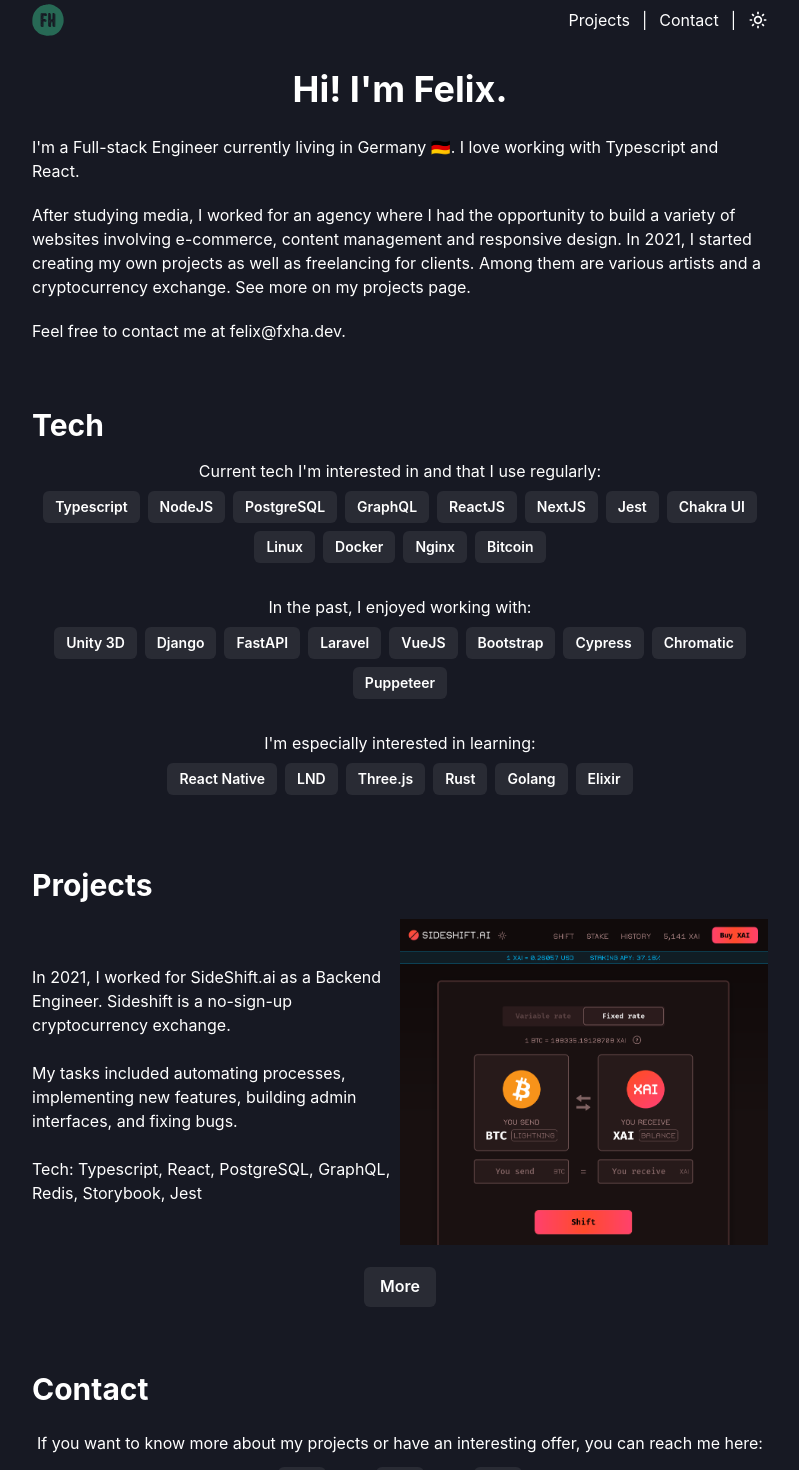
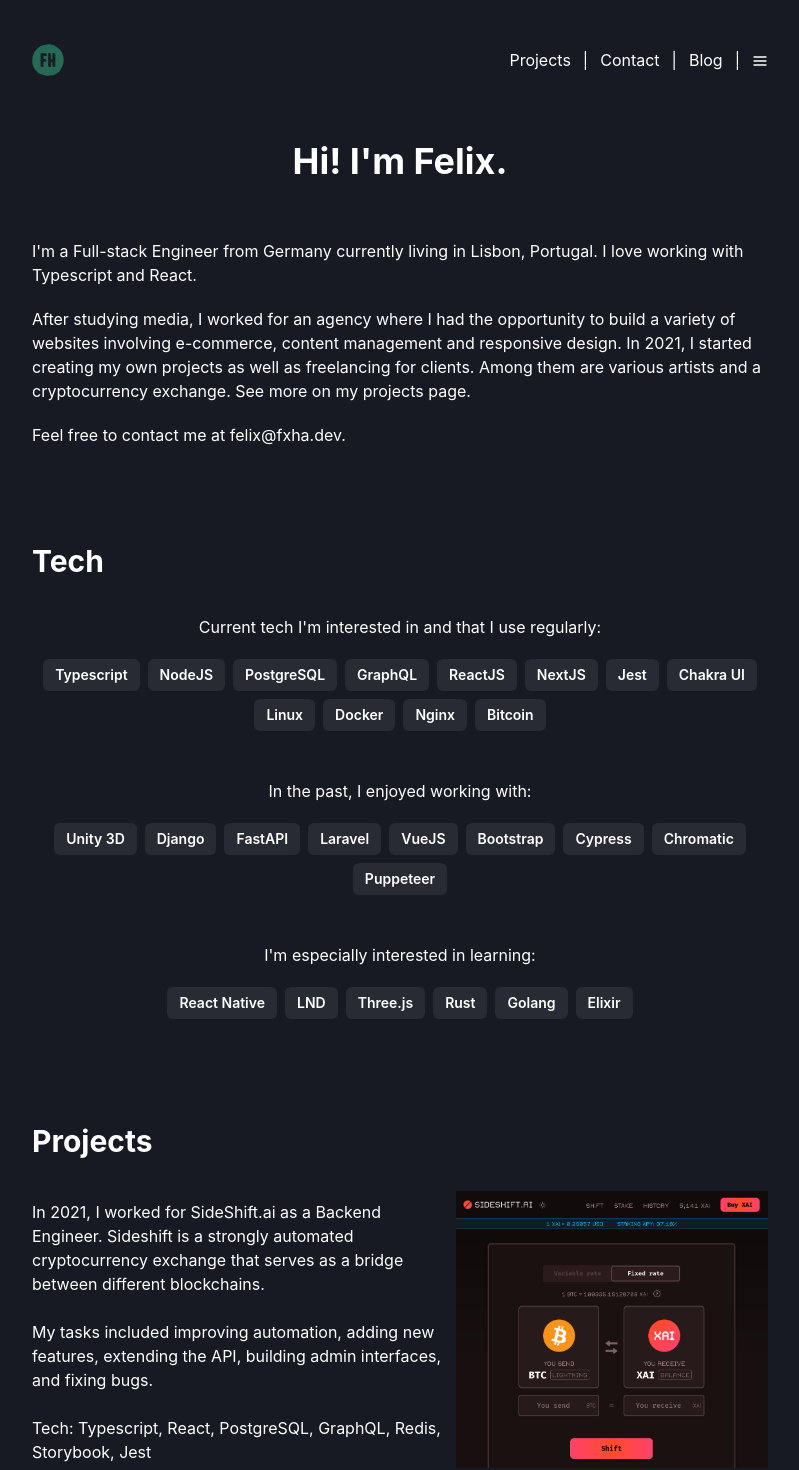
Before and after one commit to fx-ha/fxha.dev, a Next.js app: page / in a window 1280 px wide. Shown: the part 20-1490 px from the top of the page, without its empty margins (240-1039 px from the left). Built offline with nearby package versions, Linux system fonts and the light colour scheme.

Commit message:
feat: :sparkles: support multiple languages (#26)

```diff
--- /dev/null
+++ b/next.config.js
@@ -0,0 +1,6 @@
+module.exports = {
+  i18n: {
+    locales: ['en', 'de'],
+    defaultLocale: 'en',
+  },
+}
--- a/src/components/ContactPreview.tsx
+++ b/src/components/ContactPreview.tsx
@@ -9,19 +9,34 @@
 } from '@chakra-ui/react'
 import { FaGithub, FaTelegramPlane } from 'react-icons/fa'
 import { BiMailSend } from 'react-icons/bi'
+import { useLang } from '../utils'
 
-const ContactPreview = () => (
-  <Box as="section" mt={16} mb={10}>
+const contactContent = {
+  en: {
+    heading: 'Contact',
+    p1: 'If you want to know more about my projects or have an interesting offer, you can reach me here:',
+  },
+  de: {
+    heading: 'Kontakt',
+    p1: 'Wenn Du mehr über meine Projekte erfahren möchtest oder ein interessantes Angebot hast, kannst Du mich hier erreichen:',
+  },
+}
+
+const ContactPreview = () => {
+  const lang = useLang()
+  const { heading, p1 } = contactContent[lang]
+
+  return (
+    <Box as="section" mb="16">
       <Heading as="h2" size="lg">
-      Contact
+        {heading}
       </Heading>
 
-    <Text mt={6} textAlign="center">
-      If you want to know more about my projects or have an interesting offer,
-      you can reach me here:
+      <Text mt="8" textAlign="center">
+        {p1}
       </Text>
 
-    <Flex mt={3} alignItems="center" justifyContent="center">
+      <Flex mt="5" alignItems="center" justifyContent="center">
         <HStack spacing={50}>
           <Link href="mailto:felix@fxha.dev" isExternal>
             <IconButton
@@ -50,5 +65,6 @@
       </Flex>
     </Box>
   )
+}
 
 export default ContactPreview
--- a/src/components/Intro.tsx
+++ b/src/components/Intro.tsx
@@ -1,36 +1,51 @@
 import NextLink from 'next/link'
 import { Box, Flex, Heading, Link, Text, VStack } from '@chakra-ui/react'
+import { useLang } from '../utils'
 
-const Intro = () => (
-  <Box as="section" mt={8}>
-    <Heading textAlign="center">Hi! I&#39;m Felix.</Heading>
+const introContent = {
+  en: {
+    heading: "Hi! I'm Felix.",
+    p1: "I'm a Full-stack Engineer from Germany currently living in Lisbon, Portugal. I love working with Typescript and React.",
+    p2: 'After studying media, I worked for an agency where I had the opportunity to build a variety of websites involving e-commerce, content management and responsive design. In 2021, I started creating my own projects as well as freelancing for clients. Among them are various artists and a cryptocurrency exchange. See more on my',
+    projects: 'projects page',
+    p3: 'Feel free to contact me at',
+  },
+  de: {
+    heading: 'Hi! Ich bin Felix.',
+    p1: 'Ich bin ein Full-stack-Entwickler aus Deutschland und lebe gerade in Lissabon. Ich arbeite besonders gern mit Typescript und React.',
+    p2: 'Nach einem Medienstudium habe ich für eine Werbeagentur gearbeitet, wo ich die Möglichkeit hatte, mich an einer Reihe von Projekten auszuprobieren. Wir bauten Webseiten mit E-Commerce-Funktionen und passten Content-Management-Systeme an Kundenwünsche an. Alles im Responsive Design. 2021 begann ich, eigene Projekte zu entwerfen und selbstständig für Kunden zu arbeiten. Dazu zählen mehrere Künstlerprojekte und eine Tauschbörse für Kryptowährungen. Mehr dazu auf meiner',
+    projects: 'Projektseite',
+    p3: 'Bei Interesse kannst Du mich erreichen unter',
+  },
+}
 
-    <Flex mt={6}>
+const Intro = () => {
+  const lang = useLang()
+  const { heading, p1, p2, projects, p3 } = introContent[lang]
+
+  return (
+    <Box as="section" mb="24">
+      <Heading textAlign="center">{heading}</Heading>
+
+      <Flex mt="14">
         <VStack align="left" spacing={5}>
-        <Text>
-          I&#39;m a Full-stack Engineer currently living in Germany 🇩🇪. I love
-          working with Typescript and React.
-        </Text>
+          <Text>{p1}</Text>
 
           <Text>
-          After studying media, I worked for an agency where I had the
-          opportunity to build a variety of websites involving e-commerce,
-          content management and responsive design. In 2021, I started creating
-          my own projects as well as freelancing for clients. Among them are
-          various artists and a cryptocurrency exchange. See more on my{' '}
+            {p2}{' '}
             <NextLink href="/projects" passHref>
-            <Link>projects page</Link>
+              <Link>{projects}</Link>
             </NextLink>
             .
           </Text>
 
           <Text>
-          Feel free to contact me at{' '}
-          <Link href="mailto:felix@fxha.dev">felix@fxha.dev</Link>.
+            {p3} <Link href="mailto:felix@fxha.dev">felix@fxha.dev</Link>.
           </Text>
         </VStack>
       </Flex>
     </Box>
   )
+}
 
 export default Intro
--- a/src/components/Navigation.tsx
+++ b/src/components/Navigation.tsx
@@ -1,22 +1,55 @@
 import NextLink from 'next/link'
+import { useRouter } from 'next/router'
 import {
   Flex,
   HStack,
   Icon,
   Link,
+  Menu,
+  MenuButton,
+  MenuItem,
+  MenuList,
   Spacer,
   Text,
   useColorMode,
 } from '@chakra-ui/react'
+import { HamburgerIcon } from '@chakra-ui/icons'
 import { BiMoon, BiSun } from 'react-icons/bi'
 import { ActiveLink } from '.'
+import { useLang } from '../utils'
+
+const navigationContent = {
+  en: {
+    projects: 'Projects',
+    contact: 'Contact',
+    blog: 'Blog',
+  },
+  de: {
+    projects: 'Projekte',
+    contact: 'Kontakt',
+    blog: 'Blog',
+  },
+}
 
 const Navigation = () => {
   const { colorMode, toggleColorMode } = useColorMode()
   const isDark = colorMode === 'dark'
 
+  const router = useRouter()
+  const { pathname, asPath, query, locale } = router
+  const isEnglish = locale === 'en'
+
+  const toggleLanguage = () => {
+    router.push({ pathname, query }, asPath, {
+      locale: isEnglish ? 'de' : 'en',
+    })
+  }
+
+  const lang = useLang()
+  const { projects, contact, blog } = navigationContent[lang]
+
   return (
-    <Flex as="nav" alignItems="center" my={6}>
+    <Flex as="nav" alignItems="center" mt={{ base: '5', sm: '16' }} mb="16">
       <NextLink href="/" passHref>
         <Link>
           <Icon
@@ -41,16 +74,31 @@
       <Spacer />
 
       <HStack spacing={3}>
-        <ActiveLink href="/projects">Projects</ActiveLink>
+        <ActiveLink href="/projects">{projects}</ActiveLink>
         <Text>|</Text>
-        <ActiveLink href="/contact">Contact</ActiveLink>
+        <ActiveLink href="/contact">{contact}</ActiveLink>
         <Text>|</Text>
-        <Icon
-          as={isDark ? BiSun : BiMoon}
-          onClick={toggleColorMode}
-          cursor="pointer"
-          boxSize={5}
-        />
+        <ActiveLink href="/blog">{blog}</ActiveLink>
+        <Text>|</Text>
+        <Menu>
+          <MenuButton>
+            <Icon
+              as={HamburgerIcon}
+              aria-label="Options"
+              cursor="pointer"
+              boxSize={4}
+              mb={0.5}
+            />
+          </MenuButton>
+          <MenuList>
+            <MenuItem onClick={toggleLanguage}>
+              {isEnglish ? 'German' : 'English'}
+            </MenuItem>
+            <MenuItem onClick={toggleColorMode}>
+              <Icon as={isDark ? BiSun : BiMoon} cursor="pointer" boxSize={5} />
+            </MenuItem>
+          </MenuList>
+        </Menu>
       </HStack>
     </Flex>
   )
--- a/src/components/ProjectsPreview.tsx
+++ b/src/components/ProjectsPreview.tsx
@@ -11,33 +11,48 @@
   useColorMode,
   VStack,
 } from '@chakra-ui/react'
+import { useLang } from '../utils'
+
+const projectsContent = {
+  en: {
+    heading: 'Projects',
+    p11: 'In 2021, I worked for',
+    p12: 'as a Backend Engineer. Sideshift is a strongly automated cryptocurrency exchange that serves as a bridge between different blockchains.',
+    p2: 'My tasks included improving automation, adding new features, extending the API, building admin interfaces, and fixing bugs.',
+  },
+  de: {
+    heading: 'Projekte',
+    p11: '2021 habe ich für',
+    p12: 'als Backend-Entwickler gearbeitet. Sideshift ist eine stark automatisierte Tauschbörse für Kryptowährungen, die als Brücke zwischen verschiedenen Blockchains dient.',
+    p2: 'Meine Aufgabe war, Prozesse zu automatisieren, neue Funktionen zu implementieren, das API zu erweitern, grafische Oberflächen für Administratoren zu bauen und Fehler zu beheben.',
+  },
+}
 
 const ProjectsPreview = () => {
   const { colorMode } = useColorMode()
   const isDark = colorMode === 'dark'
 
+  const lang = useLang()
+  const { heading, p11, p12, p2 } = projectsContent[lang]
+
   return (
-    <Box as="section" mt={16}>
+    <Box as="section" mb="24">
       <Heading as="h2" size="lg">
-        Projects
+        {heading}
       </Heading>
 
-      <Flex mt={4} justifyContent="center" alignItems="center">
+      <Flex mt="8" justifyContent="center" alignItems="center">
         <Stack direction={{ base: 'column', sm: 'row' }}>
           <Flex alignItems="center">
             <VStack align="left" spacing={6}>
               <Text>
-                In 2021, I worked for{' '}
+                {p11}{' '}
                 <Link isExternal href="https://sideshift.ai/a/discount">
                   SideShift.ai
                 </Link>{' '}
-                as a Backend Engineer. Sideshift is a no-sign-up cryptocurrency
-                exchange.
+                {p12}
               </Text>
-              <Text>
-                My tasks included automating processes, implementing new
-                features, building admin interfaces, and fixing bugs.
-              </Text>
+              <Text>{p2}</Text>
               <Text>
                 Tech: Typescript, React, PostgreSQL, GraphQL, Redis, Storybook,
                 Jest
@@ -62,7 +77,7 @@
         </Stack>
       </Flex>
 
-      <Flex mt={4} justifyContent="center">
+      <Flex mt="6" justifyContent="center">
         <NextLink href="/projects" passHref>
           <Link _hover={{ textDecoration: 'none' }}>
             <Button>More</Button>
--- a/src/components/Tech.tsx
+++ b/src/components/Tech.tsx
@@ -1,18 +1,40 @@
 import { Box, Heading, Flex, Text } from '@chakra-ui/react'
 import { TechButton } from '.'
+import { useLang } from '../utils'
 
-const Tech = () => (
-  <Box as="section" mt={16}>
+const techContent = {
+  en: {
+    heading: 'Tech',
+    p1: "Current tech I'm interested in and that I use regularly:",
+    p2: 'In the past, I enjoyed working with:',
+    p3: "I'm especially interested in learning:",
+  },
+  de: {
+    heading: 'Tech',
+    p1: 'Aktuelle Technologien, die mich interessieren und die ich regelmäßig nutze:',
+    p2: 'Früher arbeitete ich gerne mit:',
+    p3: 'In Zukunft würde ich gerne lernen:',
+  },
+}
+
+const Tech = () => {
+  const lang = useLang()
+  const { heading, p1, p2, p3 } = techContent[lang]
+
+  return (
+    <Box as="section" mb="24">
       <Heading as="h2" size="lg">
-      Tech
+        {heading}
       </Heading>
 
-    <Text mt={4} textAlign="center">
-      Current tech I&#39;m interested in and that I use regularly:
+      <Text mt="9" textAlign="center">
+        {p1}
       </Text>
 
-    <Flex mt={2} wrap="wrap" justifyContent="center">
-      <TechButton href="https://www.typescriptlang.org/">Typescript</TechButton>
+      <Flex mt="5" wrap="wrap" justifyContent="center">
+        <TechButton href="https://www.typescriptlang.org/">
+          Typescript
+        </TechButton>
         <TechButton href="https://nodejs.org/">NodeJS</TechButton>
         <TechButton href="https://www.postgresql.org/">PostgreSQL</TechButton>
         <TechButton href="https://graphql.org/">GraphQL</TechButton>
@@ -26,11 +48,11 @@
         <TechButton href="https://bitcoin.org/">Bitcoin</TechButton>
       </Flex>
 
-    <Text mt={6} textAlign="center">
-      In the past, I enjoyed working with:
+      <Text mt="10" textAlign="center">
+        {p2}
       </Text>
 
-    <Flex mt={2} wrap="wrap" justifyContent="center">
+      <Flex mt="5" wrap="wrap" justifyContent="center">
         <TechButton href="/">Unity 3D</TechButton>
         <TechButton href="https://www.djangoproject.com/">Django</TechButton>
         <TechButton href="https://fastapi.tiangolo.com/">FastAPI</TechButton>
@@ -42,11 +64,11 @@
         <TechButton href="https://pptr.dev/">Puppeteer</TechButton>
       </Flex>
 
-    <Text mt={6} textAlign="center">
-      I&#39;m especially interested in learning:
+      <Text mt="10" textAlign="center">
+        {p3}
       </Text>
 
-    <Flex mt={2} wrap="wrap" justifyContent="center">
+      <Flex mt="5" wrap="wrap" justifyContent="center">
         <TechButton href="https://reactnative.dev/">React Native</TechButton>
         <TechButton href="https://docs.lightning.engineering/">LND</TechButton>
         <TechButton href="https://threejs.org/">Three.js</TechButton>
@@ -56,5 +78,6 @@
       </Flex>
     </Box>
   )
+}
 
 export default Tech
--- /dev/null
+++ b/src/utils/index.ts
@@ -0,0 +1 @@
+export { default as useLang } from './useLang'
--- /dev/null
+++ b/src/utils/useLang.ts
@@ -0,0 +1,13 @@
+import { useRouter } from 'next/router'
+
+type Languages = 'en' | 'de'
+
+const defaultLang: Languages = 'en'
+
+const useLang = () => {
+  const { locale } = useRouter()
+
+  return (locale as Languages) ?? defaultLang
+}
+
+export default useLang
```
Lines whose indentation alone changed are shown as unchanged.
